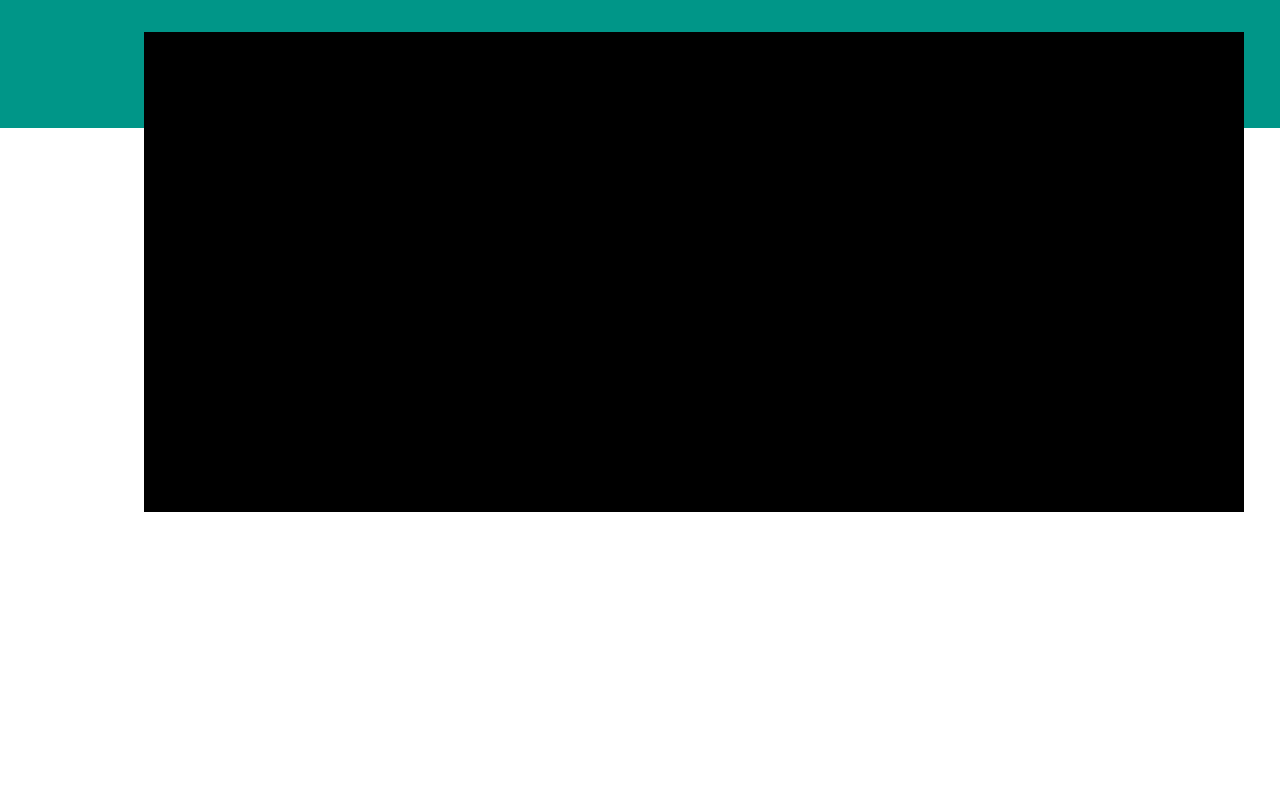
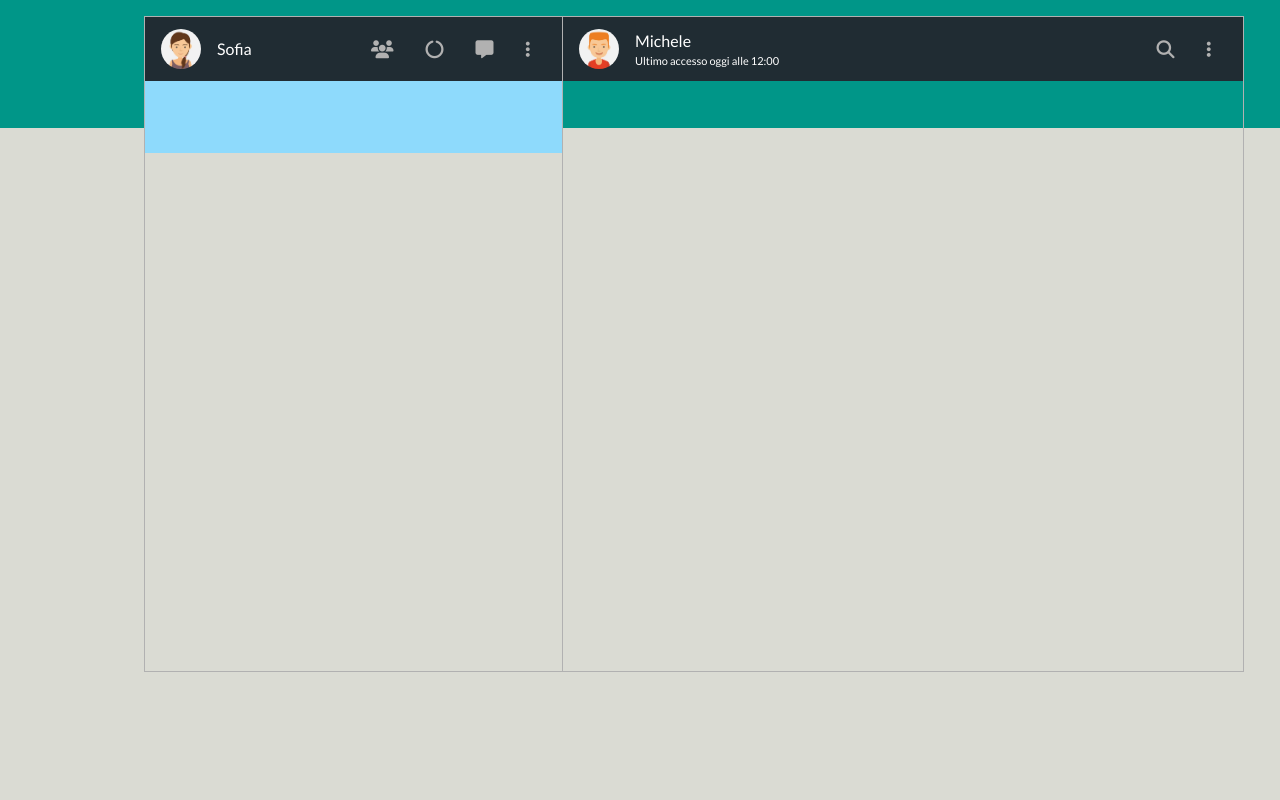
Before and after one commit to gianynx/vue-boolzapp, a plain HTML site: page index.html in a window 1280 px wide. Drawn offline with nearby package versions, Linux system fonts and the light colour scheme.

Commit message:
add CSS properties

```diff
--- a/css/style.css
+++ b/css/style.css
@@ -5,6 +5,13 @@ CSS GENERAL
 :root {
     --wrapper_top_bg_color: #009688;
     --wrapper_main_bg_color: #dadbd3;
+    --top_left_right_content: #202c33;
+    --icons_color: #b1b1b1;
+    --notifications_div_color: #8edafc;
+}
+
+body {
+    font-family: 'Lato', sans-serif;
 }
 
 /*****************************************************
@@ -22,20 +29,60 @@ CSS "Boolzapp"
 #wrapper_top {
     height: 8rem;
     background-color: var(--wrapper_top_bg_color);
-    z-index: 0;
 }
 
-/* #wrapper_main {
+#wrapper_main {
     height: calc(100% - 8rem);
     background-color: var(--wrapper_main_bg_color);
-} */
+}
 
 #boolzapp {
     width: 1100px;
-    height: 30rem;
+    height: 41rem;
     position: absolute;
-    top: 2rem;
+    top: 1rem;
     left: 9rem;
-    background-color: black;
-    z-index: 1;
 }
+
+#left_content {
+    width: 38%;
+    border: 1px solid var(--icons_color);
+    border-right: none;
+}
+
+#right_content {
+    width: 62%;
+    border: 1px solid var(--icons_color);
+}
+
+#top_left_content, #top_right_content {
+    height: 4rem;
+    background-color: var(--top_left_right_content);
+}
+
+#my_avatar {
+    width: 50%;
+}
+
+.my_avatar_img {
+    width: 2.5rem;
+    height: 2.5rem;
+}
+
+#left_content_icons {
+    width: 50%;
+}
+
+.fa-solid {
+    color: var(--icons_color);
+    font-size: 18px;
+}
+
+#last_access {
+    font-size: 11px;
+}
+
+#notifications {
+    height: 4.5rem;
+    background-color: var(--notifications_div_color);
+}
--- a/index.html
+++ b/index.html
@@ -9,15 +9,53 @@
     <link rel="stylesheet" href="https://cdnjs.cloudflare.com/ajax/libs/font-awesome/6.3.0/css/all.min.css"
         integrity="sha512-SzlrxWUlpfuzQ+pcUCosxcglQRNAq/DZjVsC0lE40xsADsfeQoEypE+enwcOiGjk/bSuGGKHEyjSoQ1zVisanQ=="
         crossorigin="anonymous" referrerpolicy="no-referrer" />
+        <link rel="preconnect" href="https://fonts.googleapis.com">
+    <link rel="preconnect" href="https://fonts.gstatic.com" crossorigin>
+    <link href="https://fonts.googleapis.com/css2?family=Lato:wght@400;700&display=swap" rel="stylesheet">
     <title>Boolzapp</title>
 </head>
 <body>
     <div id="app">
         <div id="wrapper" class="vh-100 w-100 position-relative">
             <div id="wrapper_top" class="w-100"></div>
-            <!-- <div id="wrapper_main" class="w-100"> -->
-                <div id="boolzapp">
+            <div id="wrapper_main" class="w-100">
+                <div id="boolzapp" class="d-flex">
+                    <div id="left_content">
+                        <div id="top_left_content" class="d-flex justify-content-center align-items-center">
+                            <div id="my_avatar" class="d-flex align-items-center">
+                                <div class="my_avatar_img mx-3">
+                                    <a href="#"><img class="w-100 rounded-circle" src="./img/avatar_io.jpg" alt="my_avatar_img"></a>
+                                </div>
+                                <span class="text-white">Sofia</span>
+                            </div>
+                            <div id="left_content_icons" class="d-flex flex-row-reverse align-items-center px-3">
+                                <a href="#"><i class="fa-solid fa-ellipsis-vertical p-3"></i></a>
+                                <a href="#"><i class="fa-solid fa-message p-3"></i></a>
+                                <a href="#"><i class="fa-solid fa-circle-notch p-3"></i></a>
+                                <a href="#"><i class="fa-solid fa-users p-3"></i></a>
+                            </div>
+                        </div>
+                        <div id="notifications" class="w-100">
 
+                        </div>
+                    </div>
+                    <div id="right_content">
+                        <div id="top_right_content" class="d-flex justify-content-center align-items-center">
+                            <div id="my_avatar" class="d-flex align-items-center">
+                                <div class="my_avatar_img mx-3">
+                                    <a href="#"><img class="w-100 rounded-circle" src="./img/avatar_1.jpg" alt="my_avatar_img"></a>
+                                </div>
+                                <div class="d-flex flex-column">
+                                    <a class="text-decoration-none text-white" href="#"><span>Michele</span></a>
+                                <div id="last_access" class="text-white">Ultimo accesso oggi alle 12:00</div>
+                                </div>
+                            </div>
+                            <div id="left_content_icons" class="d-flex flex-row-reverse align-items-center px-3">
+                                <a href="#"><i class="fa-solid fa-ellipsis-vertical p-3"></i></a>
+                                <a href="#"><i class="fa-solid fa-magnifying-glass p-3"></i></a>
+                            </div>
+                        </div>
+                    </div>
                 </div>
             </div>
         </div>
```
Also changed, not shown: img/avatar_1.jpg (added), img/avatar_2.jpg (added), img/avatar_3.jpg (added), img/avatar_4.jpg (added), img/avatar_5.jpg (added), img/avatar_6.jpg (added), img/avatar_7.jpg (added), img/avatar_8.jpg (added), img/avatar_io.jpg (added), img/mine.jpg (added).
